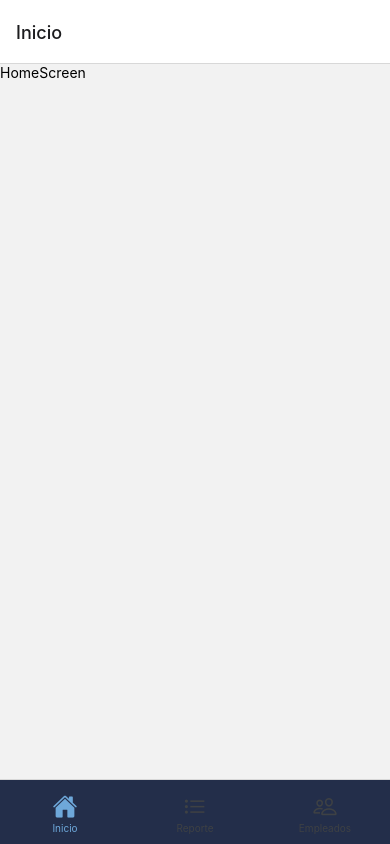
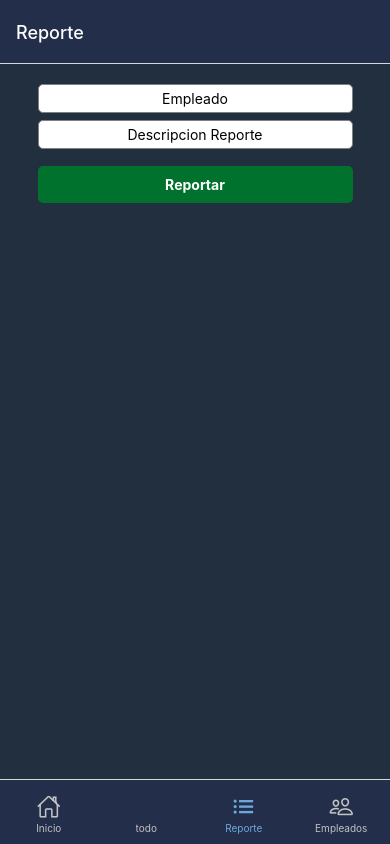
Before and after one commit to ANGELcr95/app-spinobrac, a React Native app: screen /ReportScreen in a window 390 px wide. Built offline with nearby package versions, Linux system fonts and the light colour scheme.

Commit message:
v3 redux and context

```diff
--- a/App.js
+++ b/App.js
@@ -11,11 +11,17 @@ import routesIcons from './custom/routesIcons';
 import TabNavigator from './components/TabNavigator';
 
 
+import { Provider } from 'react-redux';
+import { store } from './redux/store';
+import { TodoApp } from './screens/TodoApp';
+
 import GLOBALS from './Globals';
 
 import Ionicons from '@expo/vector-icons/Ionicons';
 
 import { createBottomTabNavigator } from '@react-navigation/bottom-tabs';
+import { StateProvider } from './context/StateContext';
+import useUpContext from './context/useUpContext';
 
 const Tab = createBottomTabNavigator();
 const Stack = createNativeStackNavigator()
@@ -37,7 +43,6 @@ function StackReportScreen() {
   );
 }
 
-
 function StackRiskScreen() {
   return (
     <Stack.Navigator>
@@ -45,13 +50,14 @@ function StackRiskScreen() {
         name="RiskScreen"
         component={RiskScreen}
         options= {({navigation})=> ({
-          title: 'Tasks App',
-          height: 0,
+          title: 'Lista reportes',
           headerStyle: { backgroundColor: '#222f3e'},
           headerTitleStyle: { color: '#fff'},
           headerRight: () => (
-            <TouchableOpacity onPress={()=> navigation.navigate('ReportScreen')}>
-              <Text style={{ color: '#fff', marginRight: 10, fontSize: 15}}>New</Text>
+            <TouchableOpacity onPress={()=> {
+              navigation.navigate('ReportScreen')
+              }}>
+              <Text style={{ color: '#fff', marginRight: 10, fontSize: 15}}>Nuevo</Text>
             </TouchableOpacity>
             )
         })}
@@ -63,7 +69,9 @@ function StackRiskScreen() {
 
 export default function App() {
   return (
-    <NavigationContainer>
+    <Provider store={store}>
+      <StateProvider>
+      <NavigationContainer>
       <Tab.Navigator
        screenOptions={({ route }) => ({
           tabBarIcon: ({ focused, color, size }) => {
@@ -82,9 +90,11 @@ export default function App() {
           inactiveTintColor: GLOBALS.COLOR.ICONSDOWN,
         }}>
         <Tab.Screen name="Inicio" component={HomeScreen} />
+        <Tab.Screen name="todo" component={TodoApp} />
         <Tab.Screen
-          name="Reporte"
+          name="ReportScreen"
           options= {()=> ({
+            title: "Reporte",
             headerShown: false
           })}
           component={StackReportScreen} />
@@ -96,5 +106,7 @@ export default function App() {
          component={StackRiskScreen} />
       </Tab.Navigator>
     </NavigationContainer>
+    </StateProvider>
+    </Provider>
   );
 }
--- a/Globals.js
+++ b/Globals.js
@@ -3,6 +3,6 @@ export default {
       PRIMARY: '#232E4A',
       SECONDARY: '#0F3274',
       ICONS: '#6EA8DA',
-      ICONSDOWN: '#3e4144',
+      ICONSDOWN: '#c2c2c2',
     }
   };
--- a/components/HomeScreen/TaskList/TaskItem.js
+++ b/components/HomeScreen/TaskList/TaskItem.js
@@ -1,16 +1,27 @@
 import React from 'react'
 import { View, Text, StyleSheet, TouchableOpacity} from 'react-native'
 import { useNavigation } from '@react-navigation/native'
+import { useDispatch } from 'react-redux'
+import { toggleRouteId } from '../../../redux/routeSlice'
+import useUpContext from '../../../context/useUpContext'
 
 // se crae componente exclusivamente para poder configurar estilos
 const TaskItem = ({task, handleDelete}) => {
+  const context = useUpContext()
+
 
   const navigation = useNavigation()
+  const dispatch = useDispatch();
 
   return (
     <View style={styles.itemContainer}>
       <TouchableOpacity
-      onPress={()=>navigation.navigate('ReportScreen', {id: task.id})}
+      onPress={()=>{
+        navigation.navigate('ReportScreen', {id: task.id})
+        dispatch(toggleRouteId(task.id))
+        context.upRoutedId(task.id)
+
+      }}
       >
         <Text style={styles.itemTitle}>{task.title}</Text>
         <Text style={styles.description}>{task.description}</Text>
--- /dev/null
+++ b/context/StateContext.js
@@ -0,0 +1,25 @@
+import React,{ useState, createContext } from "react";
+
+export const StateContext = createContext()
+
+export const StateProvider = (props) => {
+    const [routedId, setRoutedId] = useState(null)
+    const [change, setChange] = useState(null)
+
+    const contextValue ={
+        routedId,
+        upRoutedId(routedId){
+            setRoutedId(routedId)
+        },
+        change,
+        upChange(change){
+            setChange(change)
+        }
+    }
+
+    return(
+        <StateContext.Provider value={contextValue}>
+            {props.children}
+        </StateContext.Provider>
+    )
+}
--- /dev/null
+++ b/context/useUpContext.js
@@ -0,0 +1,9 @@
+import { useContext } from "react";
+import { StateContext } from "./StateContext";
+
+const useUpContext = () => {
+    const contextValue = useContext(StateContext) // el contexto que querremos consumir
+    return contextValue;
+}
+
+export default useUpContext
--- a/custom/routesIcons.js
+++ b/custom/routesIcons.js
@@ -5,7 +5,7 @@ const routesIcons =(focused,route)  =>  {
             return focused ? 'home': 'home-outline';
         case 'Empleados':
             return focused ?  'people': 'people-outline';
-        case 'Reporte':
+        case 'ReportScreen':
             return focused ? 'list': 'list-outline';
     }
 }
--- a/package.json
+++ b/package.json
@@ -12,15 +12,17 @@
     "@react-navigation/bottom-tabs": "^6.3.3",
     "@react-navigation/native": "^6.0.12",
     "@react-navigation/native-stack": "^6.8.0",
+    "@reduxjs/toolkit": "^1.8.5",
     "expo": "~46.0.9",
     "expo-status-bar": "~1.4.0",
     "expo-updates": "~0.14.5",
-    "react": "18.0.0",
+    "react": "^18.0.0",
     "react-dom": "18.0.0",
     "react-native": "0.69.5",
     "react-native-safe-area-context": "4.3.1",
     "react-native-screens": "~3.15.0",
-    "react-native-web": "~0.18.7"
+    "react-native-web": "~0.18.7",
+    "react-redux": "^8.0.2"
   },
   "devDependencies": {
     "@babel/core": "^7.12.9"
--- /dev/null
+++ b/redux/routeSlice.js
@@ -0,0 +1,16 @@
+import { createSlice } from '@reduxjs/toolkit'
+
+
+const routeSlice = createSlice({
+  name: 'routeId',
+  initialState: [],
+  reducers: {
+    toggleRouteId(state, action) {
+      state[0] = action.payload
+    }
+  }
+})
+
+export const { toggleRouteId } = routeSlice.actions
+
+export default routeSlice.reducer
--- /dev/null
+++ b/redux/store.js
@@ -0,0 +1,9 @@
+import { configureStore } from '@reduxjs/toolkit'
+import routeIdSlice from './routeSlice'
+import todoSlice from './todoSlice'
+export const store = configureStore({
+  reducer: {
+    todos: todoSlice,
+    routeId: routeIdSlice,
+  },
+})
--- /dev/null
+++ b/redux/todoSlice.js
@@ -0,0 +1,23 @@
+import { createSlice } from '@reduxjs/toolkit'
+
+let nextTodoId = 0;
+
+const todosSlice = createSlice({
+  name: 'todos',
+  initialState: [],
+  reducers: {
+    addTodo(state, action) {
+      state.push({ id: nextTodoId++, text: action.payload, completed: false })
+    },
+    toggleTodo(state, action) {
+      const todo = state.find(todo => todo.id === action.payload)
+      if (todo) {
+        todo.completed = !todo.completed
+      }
+    }
+  }
+})
+
+export const { addTodo, toggleTodo } = todosSlice.actions
+
+export default todosSlice.reducer
--- a/screens/ReportScreen.js
+++ b/screens/ReportScreen.js
@@ -1,17 +1,22 @@
 import { Text, TextInput, StyleSheet, TouchableOpacity } from 'react-native'
-import React, { useEffect, useState } from 'react'
-
-
+import React, { useContext, useEffect, useState } from 'react'
 
 import Layout from '../components/Layouts/Layout'
 import { getTask, saveTask, updateTask } from '../api'
 import { useNavigation } from '@react-navigation/native'
+import { useDispatch, useSelector } from 'react-redux'
+import { toggleRouteId } from '../redux/routeSlice'
+import useUpContext from '../context/useUpContext'
 
-const ReportScreen = ({route}) => {
+const ReportScreen = () => {
   const [task, setTask] = useState({
     title: '',
     description: ''
   })
+
+  // const dispatch = useDispatch();
+  // let [routeId] = useSelector((state) => state.routeId)
+  const context = useUpContext();
 
   const [editing, setEditing] = useState(false)
   const navigation = useNavigation()
@@ -20,10 +25,21 @@ const ReportScreen = ({route}) => {
 
   const handleSubmit = async () => {
     try {
-      if (editing) {
-        updateTask(route.params.id, task)
+      if (context.routedId) {
+        await updateTask(context.routedId, task)
+        // dispatch(toggleRouteId(null))
+        context.upRoutedId(null)
+        setTask({
+          title: '',
+          description: ''}
+        )
+        setEditing(false)
       } else {
         await saveTask(task)
+        setTask({
+          title: '',
+          description: ''}
+        )
       }
       navigation.navigate('RiskScreen')
     } catch (error) {
@@ -31,20 +47,16 @@ const ReportScreen = ({route}) => {
     }
   }
 
-
-
   useEffect(() => {
-    console.log(route);
-    if (route.params && route.params.id) {
-      navigation.setOptions({ headerTitle: 'Updating a Task'});
+    if (context.routedId) {
+      navigation.setOptions({ headerTitle: 'Actualizar reporte'});
       (async()=> {
-        const task = await getTask(route.params.id)
+        const task = await getTask(context.routedId)
         setTask({title: task.title, description: task.description})
+        setEditing(true)
       })()
-      setEditing(true)
-
     }
-  }, [editing])
+  }, [context.routedId])
 
 
   return (
@@ -52,13 +64,13 @@ const ReportScreen = ({route}) => {
       <TextInput
         style={styles.input}
         onChangeText={(text) => handleChange('title', text)}
-        placeholder='Write Title'
+        placeholder='Empleado'
         value={task.title}
       />
       <TextInput
         style={styles.input}
         onChangeText={(text) => handleChange('description', text)}
-        placeholder='Write Description'
+        placeholder='Descripcion Reporte'
         value={task.description}
       />
 
@@ -67,7 +79,7 @@ const ReportScreen = ({route}) => {
            style={styles.buttonUpdate}
            onPress={handleSubmit}
          >
-           <Text style={styles.buttonText}>Update Task</Text>
+           <Text style={styles.buttonText}>Actualizar</Text>
          </TouchableOpacity>
 
       ):(
@@ -75,7 +87,7 @@ const ReportScreen = ({route}) => {
         style={styles.buttonSave}
         onPress={handleSubmit}
       >
-        <Text style={styles.buttonText}>Save Task</Text>
+        <Text style={styles.buttonText}>Reportar</Text>
       </TouchableOpacity>
       )
 
--- /dev/null
+++ b/screens/TodoApp.js
@@ -0,0 +1,51 @@
+import React, { useEffect, useState } from "react";
+import { View, StyleSheet, Text, TextInput, TouchableOpacity } from "react-native";
+import { useDispatch } from 'react-redux';
+import { useSelector } from "react-redux";
+import { addTodo } from "../redux/todoSlice";
+
+export const TodoApp = () => {
+
+    const [text, setText] = useState();
+  const dispatch = useDispatch();
+
+  function handleSumbit(){
+    dispatch(addTodo(text));
+    setText('');
+  }
+  const todos = useSelector((state) => state.todos);
+
+
+
+  return (
+    <View style={styles.container}>
+      <Text style={styles.title}>Todo App</Text>
+      <View style={styles.container}>
+      <TextInput placeholder="Todo" value={text} onChangeText={setText} style={styles.input} />
+      <TouchableOpacity title="Add" onPress={handleSumbit}>
+      <Text style={styles.title}>Todo </Text>
+
+      </TouchableOpacity>
+    </View>
+    {todos.map((todo, index) => (
+        <Text  key={todo.id}>{`${index + 1}. ${
+          todo.text
+        }`}</Text>
+      ))}
+    </View>
+  );
+};
+
+const styles = StyleSheet.create({
+  title: {
+    fontSize: 24,
+    fontWeight: "bold",
+    marginBottom: 12,
+  },
+  container: {
+    flex: 1,
+    justifyContent: "center",
+    alignItems: "center",
+    backgroundColor: "white",
+  },
+});
```
Also changed, not shown: 2 other files (tests, documents, lock files or other folders).
